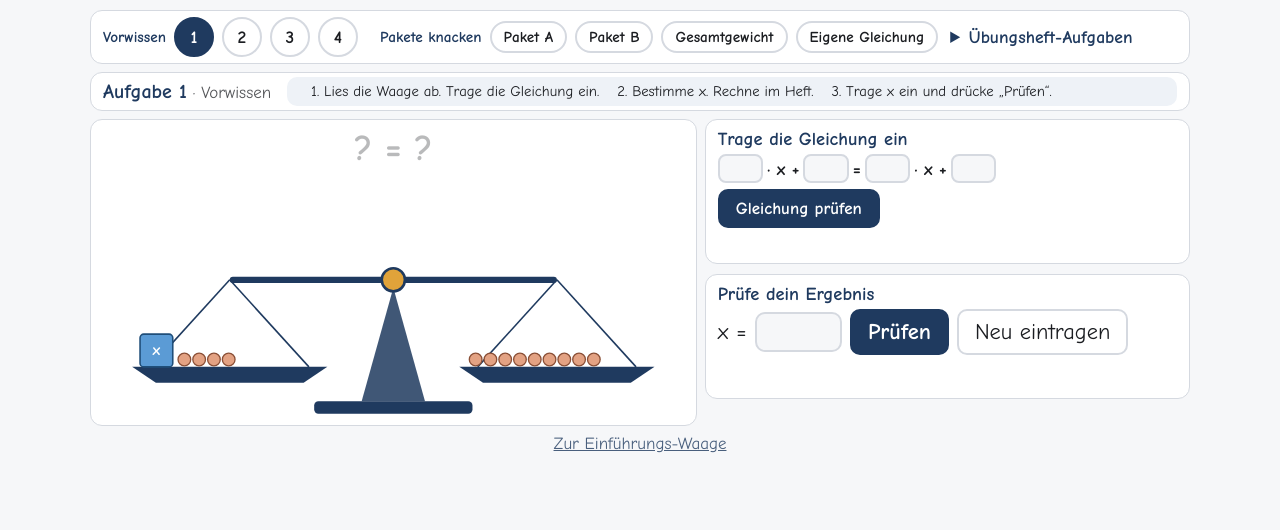
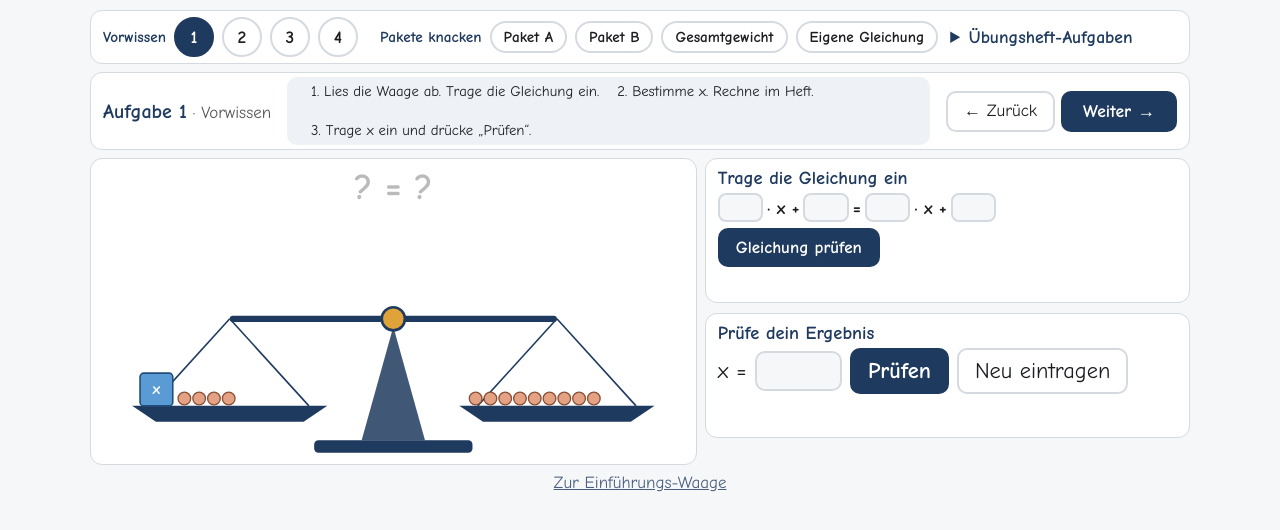
Before and after one commit to teutameziu-mziu/waage, a plain HTML site: page kontrolle.html in a window 1280 px wide. Drawn offline with Linux system fonts and the light colour scheme.

Commit message:
Pakete-Waage: Weiter/Zurueck-Button durch Vorwissen und Pakete
Co-Authored-By: Claude Sonnet 5.5 <noreply@anthropic.com>
Claude-Session: https://claude.ai/code/session_01JkBBSbMmsDJGEJphpno4g9

```diff
--- a/kontrolle.html
+++ b/kontrolle.html
@@ -57,6 +57,7 @@ details summary{cursor:pointer;font-weight:700;color:var(--navy);font-size:1.1re
 #right{display:flex;flex-direction:column;gap:10px;min-width:0}
 @media (min-width:900px){#hd{display:flex;gap:16px;align-items:center;flex-wrap:wrap}#hd ol{margin:0!important;padding:4px 10px 4px 24px!important;flex:1}.tab{width:40px;height:40px;font-size:1.1rem}.pill{padding:5px 12px;font-size:.95rem}.gl{min-width:0}#cmsg{font-size:1.15rem;min-height:1.6em}#nav details{display:inline-block;margin:0 0 0 14px}.card h2{margin:0 0 4px}.stage{gap:8px}#left{display:flex;flex-direction:column;gap:8px}.stage{grid-template-columns:1.25fr 1fr;align-items:start}svg{max-height:31vh}#hd ol{font-size:.92rem}#hd{padding:4px 12px}#nav{display:flex;flex-wrap:wrap;align-items:center;padding:6px 12px}#nav .grp+details,#nav details{margin:0 0 0 12px}.vq{font-size:1rem;gap:6px}.vq input[type=text]{width:8em;font-size:1rem;padding:4px}#merke h2{display:none}#mmsg,#vmsg{min-height:1.2em;font-size:1.05rem}#eq{font-size:clamp(1.5rem,4vh,2.2rem)}.gl{font-size:.95rem}body{font-size:17px}main{gap:8px}.card{padding:8px 12px}#eq{font-size:clamp(1.6rem,4.5vh,2.4rem)}.steps3{display:flex;gap:18px;flex-wrap:wrap;list-style-position:inside;padding-left:8px!important}}
 .hid{opacity:.3}
+.navb{margin-left:auto;display:flex;gap:6px;order:3}#nxt{font-size:1.1rem;padding:8px 20px}
 .eqf{display:flex;flex-wrap:nowrap;align-items:center;gap:4px;font-size:1.1rem;font-weight:700;white-space:nowrap}
 .eqf input{width:2.7em!important;font-size:1.05rem!important;padding:3px!important;border-radius:8px!important}
 .eqf+.row,.eqb{margin-top:6px}
@@ -68,7 +69,7 @@ details summary{cursor:pointer;font-weight:700;color:var(--navy);font-size:1.1re
  <div class="grp"><span class="gl">Vorwissen</span><span class="grp" id="tv"></span><span class="gl" style="min-width:0;margin-left:14px">Pakete knacken</span><span class="grp" id="tp"></span></div>
  <details><summary>Übungsheft-Aufgaben</summary><div class="grp" style="margin-top:6px"><span class="grp" id="tu"></span></div></details>
 </div>
-<div class="card" id="hd"><div><span class="ti" id="ti"></span> <span class="tg" id="tg"></span></div>
+<div class="card" id="hd"><div><span class="ti" id="ti"></span> <span class="tg" id="tg"></span></div><span class="navb"><button id="prv" aria-label="Vorherige Aufgabe">← Zurück</button> <button class="go" id="nxt">Weiter →</button></span>
  <ol class="steps3 hint" id="hint" style="margin-top:6px;padding:8px 12px 8px 2em"></ol></div>
 <div class="stage">
 <div id="left"><div class="card"><div id="eq"></div>
@@ -255,6 +256,7 @@ function pick(i){cur=i;var T=TASKS[i];tot=null;guess=null;
   $("hint").innerHTML=(T.hint||(T.vw?VH:(T.grp=="p"?PH:UH))).map(function(x){return"<li>"+x+"</li>"}).join("");
   $("h2c").textContent=T.total?"Prüfe euer Gesamtgewicht":"Prüfe dein Ergebnis";
   document.querySelectorAll("#nav button").forEach(function(b){b.setAttribute("aria-selected",+b.dataset.i==i)});
+  var pp=SEQ.indexOf(i);$("prv").disabled=pp<=0;$("nxt").disabled=pp<0||pp>=SEQ.length-1;
   cm("");msg("");$("g").value="";["gx","gy","gg"].forEach(function(k){$(k).value=""});draw()}
 TASKS.forEach(function(t,i){var b=document.createElement("button");b.dataset.i=i;b.setAttribute("role","tab");
   if(t.grp=="v"){b.className="tab";b.textContent=t.lab;b.onclick=function(){pick(i)};$("tv").appendChild(b)}
@@ -276,6 +278,9 @@ $("mck").onclick=function(){var a=$("m1").value.trim().toLowerCase(),b=$("m2").v
  var ok1=a=="gleichgewicht",ok2=b=="rechts"||b=="rechten seite"||b=="auf der rechten seite";
  if(ok1&&ok2){m.className="ok";m.textContent="✓ Genau! Das ist der Merksatz.";$("mfull").style.display="block"}
  else{m.className="bad";m.textContent=(!ok1&&!ok2)?"Noch nicht. Denke an die Waage.":(!ok1?"Die erste Lücke stimmt noch nicht. Denke an die Waage.":"Die zweite Lücke stimmt noch nicht.")}};
+var SEQ=[];TASKS.forEach(function(t,i){if(t.grp!="u")SEQ.push(i)});
+function step(d){var p=SEQ.indexOf(cur),n=p<0?(d>0?0:SEQ.length-1):p+d;if(n>=0&&n<SEQ.length)pick(SEQ[n])}
+$("nxt").onclick=function(){step(1)};$("prv").onclick=function(){step(-1)};
 $("go").onclick=apply;$("ck").onclick=check;$("ck2").onclick=check;
 $("undo").onclick=function(){if(hist.length>1){hist.pop();guess=null;cm("");msg("");draw()}};
 $("rst").onclick=function(){var v=V;pick(cur);if(TASKS[cur].own){setV(v);draw()}};
```
